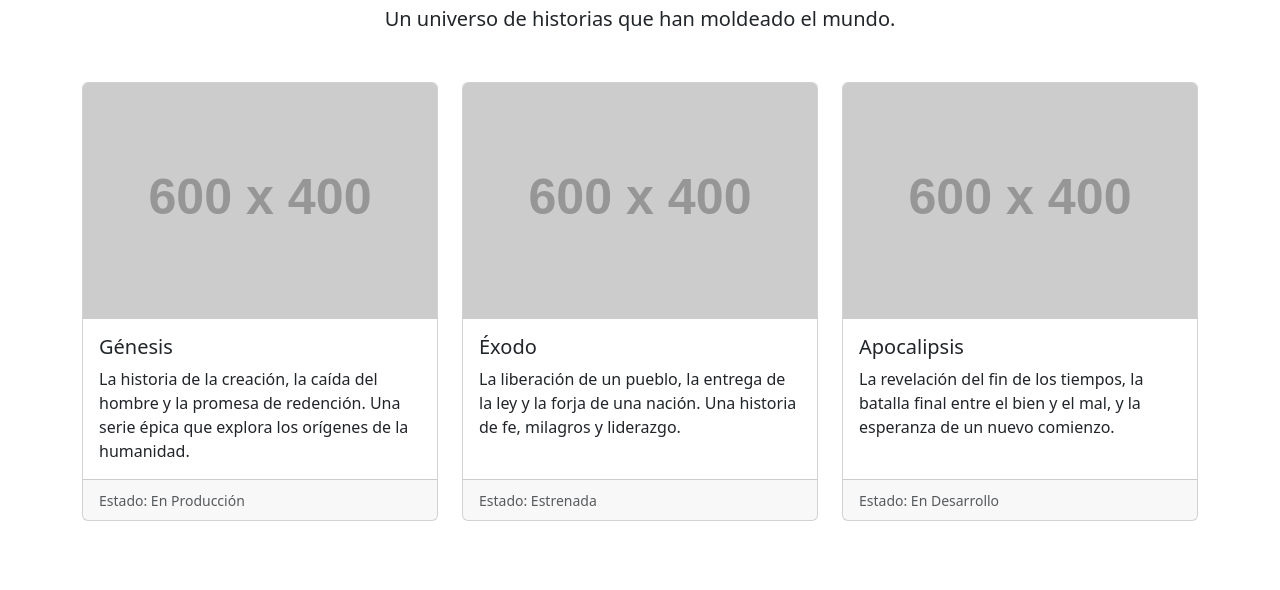
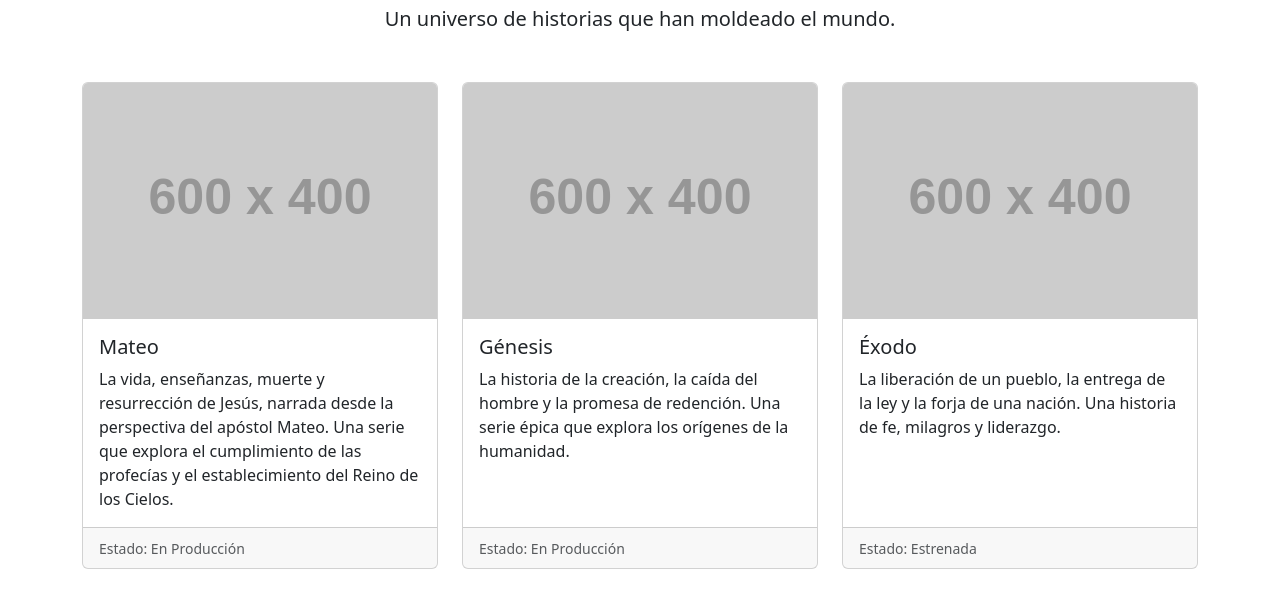
Before and after one commit to danielorlandooliverdiaz-bit/TheWordAnimatio, a plain HTML site: page series.html in a window 1280 px wide. Shown: the part 146-736 px from the top of the page. Drawn offline with nearby package versions, Linux system fonts and the light colour scheme; placeholder pictures from the web are drawn by us.

Commit message:
mateo commit desde idx

```diff
--- a/series.html
+++ b/series.html
@@ -43,6 +43,22 @@
             </div>
 
             <div class="row">
+            <!-- Production Card -->
+            <div class="col-md-6 col-lg-4 mb-4">
+                <div class="card h-100">
+                    <img src="https://placehold.co/600x400/1B2631/D4AC0D?text=Mateo" class="card-img-top" alt="Mateo">
+                    <div class="card-body">
+                        <h5 class="card-title">Mateo</h5>
+                        <p class="card-text">La vida, enseñanzas, muerte y resurrección de Jesús, narrada desde la perspectiva del apóstol Mateo. Una serie que explora el cumplimiento de las profecías y el establecimiento del Reino de los Cielos.</p>
+                    </div>
+                    <div class="card-footer">
+                        <small class="text-muted">Estado: En Producción</small>
+                    </div>
+                </div>
+            </div>
+
+
+
                 <!-- Production Card -->
                 <div class="col-md-6 col-lg-4 mb-4">
                     <div class="card h-100">
@@ -88,6 +104,7 @@
         </div>
     </main>
 
+
     <!-- Footer -->
     <footer class="bg-dark text-white text-center py-3">
         <div class="container">
```
